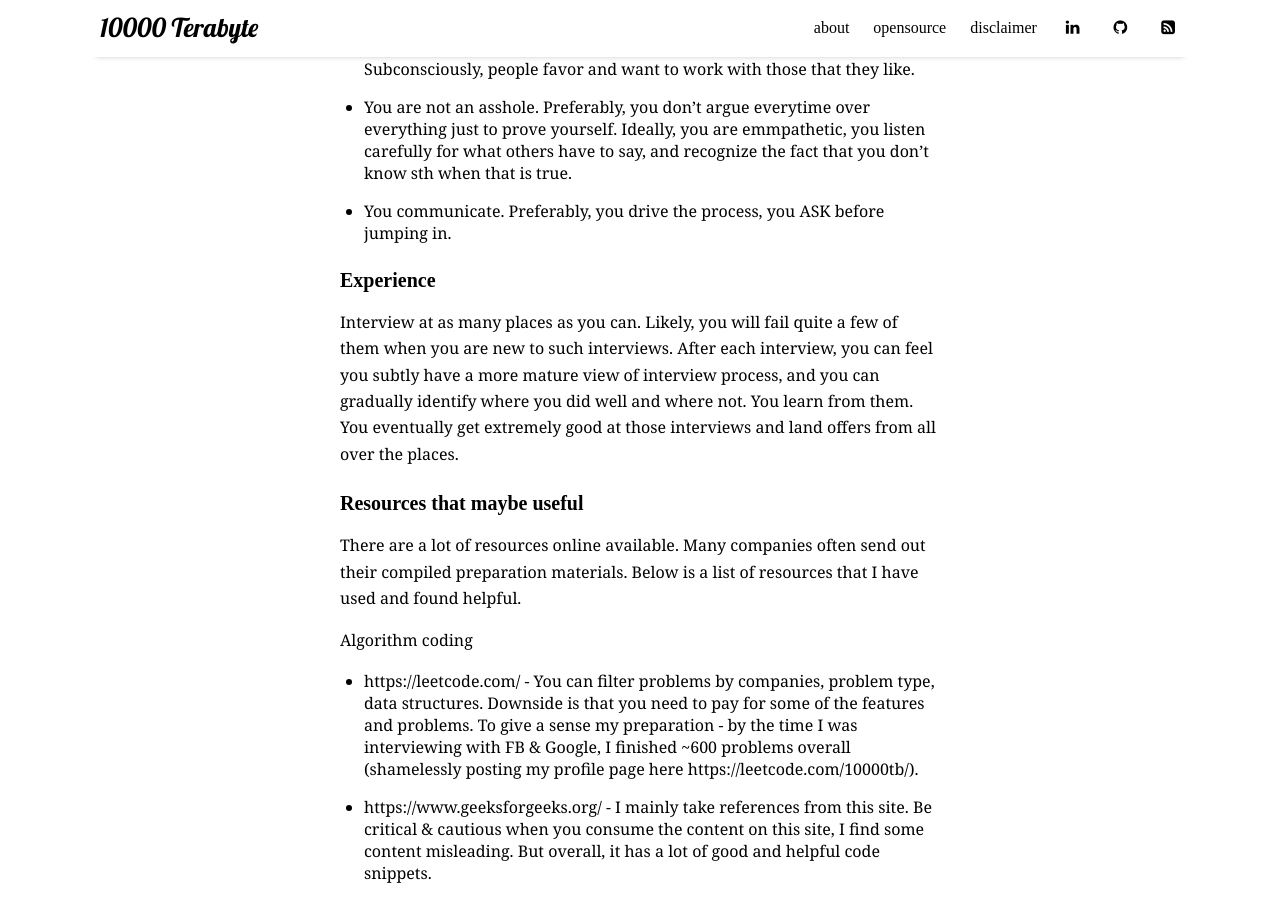
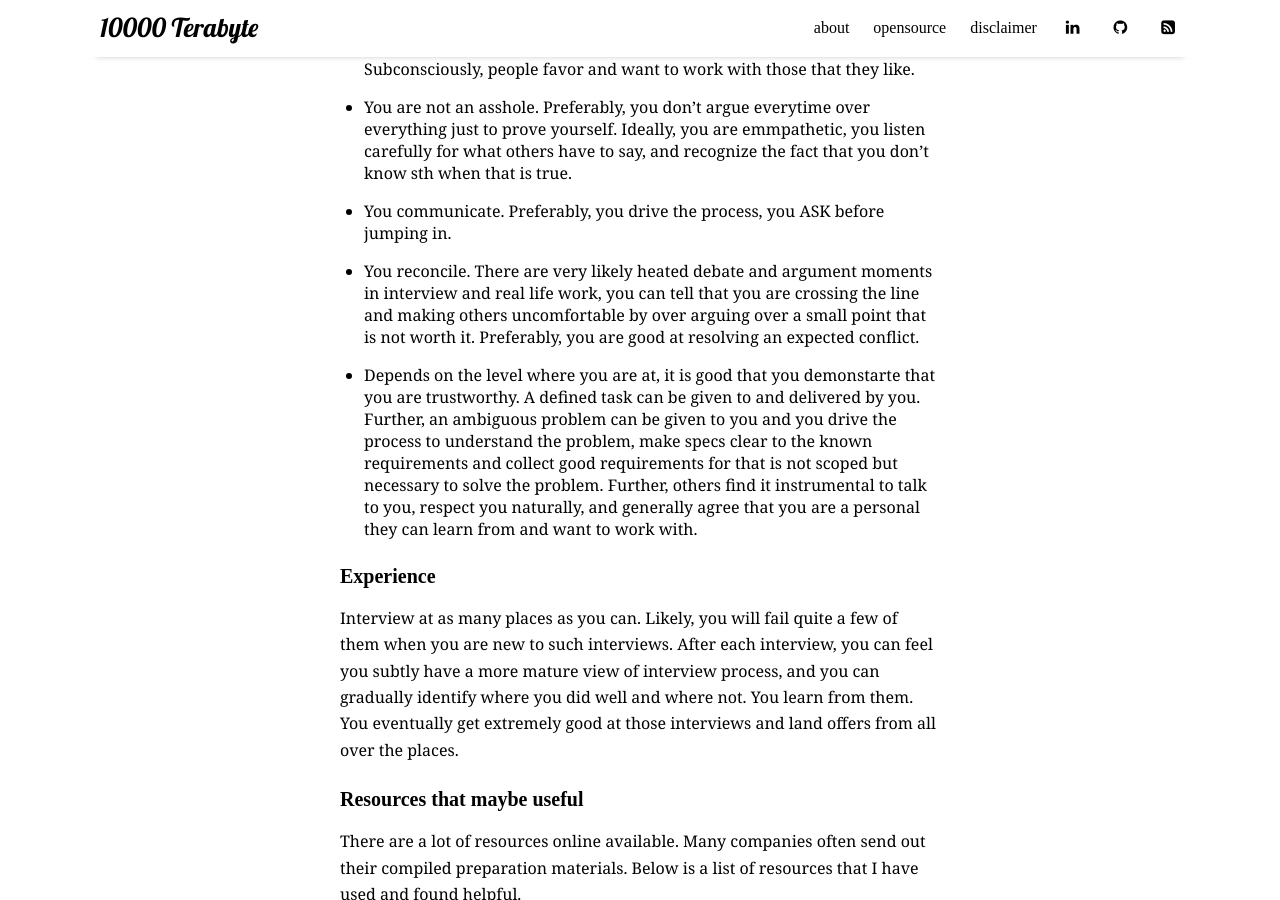
Before and after one commit to 10000TB/10000TB.github.io, a Jekyll site: the page built from _posts/2019-11-23-My-2-cents-on-tech-interviews.md, in a window 1280 px wide and 900 px high, scrolled down 5070 px. Built offline with Jekyll 4.4.1, drawn with Linux system fonts in a browser that asks for light colours; nearby versions of some CDN libraries; some web fonts are replaced; comment, search, counter and statistics services are not loaded.

Commit message:
[post - 2 cents interview] amend 2 points to communication tips.

```diff
--- a/_posts/2019-11-23-My-2-cents-on-tech-interviews.md
+++ b/_posts/2019-11-23-My-2-cents-on-tech-interviews.md
@@ -118,6 +118,9 @@ companies follow this though, which is likely true, especially in start-ups wher
 * You don't have to be humorous. But, if you can crack a joke, pls do so. Subconsciously, people favor and want to work with those that they like.
 * You are not an asshole. Preferably, you don't argue everytime over everything just to prove yourself. Ideally, you are emmpathetic, you listen carefully for what others have to say, and recognize the fact that you don't know sth when that is true.
 * You communicate. Preferably, you drive the process, you ASK before jumping in.
+* You reconcile. There are very likely heated debate and argument moments in interview and real life work, you can tell that you are crossing the line and making others uncomfortable by over arguing over a small point that is not worth it. Preferably, you are good at resolving an expected conflict.
+* Depends on the level where you are at, it is good that you demonstarte that you are trustworthy. A defined task can be given to and delivered by you. Further, an ambiguous problem can be given to you and you drive the process to understand the problem, make specs clear to the known requirements and collect good requirements for that is not scoped but necessary to solve the problem. Further, others find it instrumental to talk to you, respect you naturally, and generally agree that you are a personal they can learn from and want to work with.
+
 
 ### Experience
 
```
